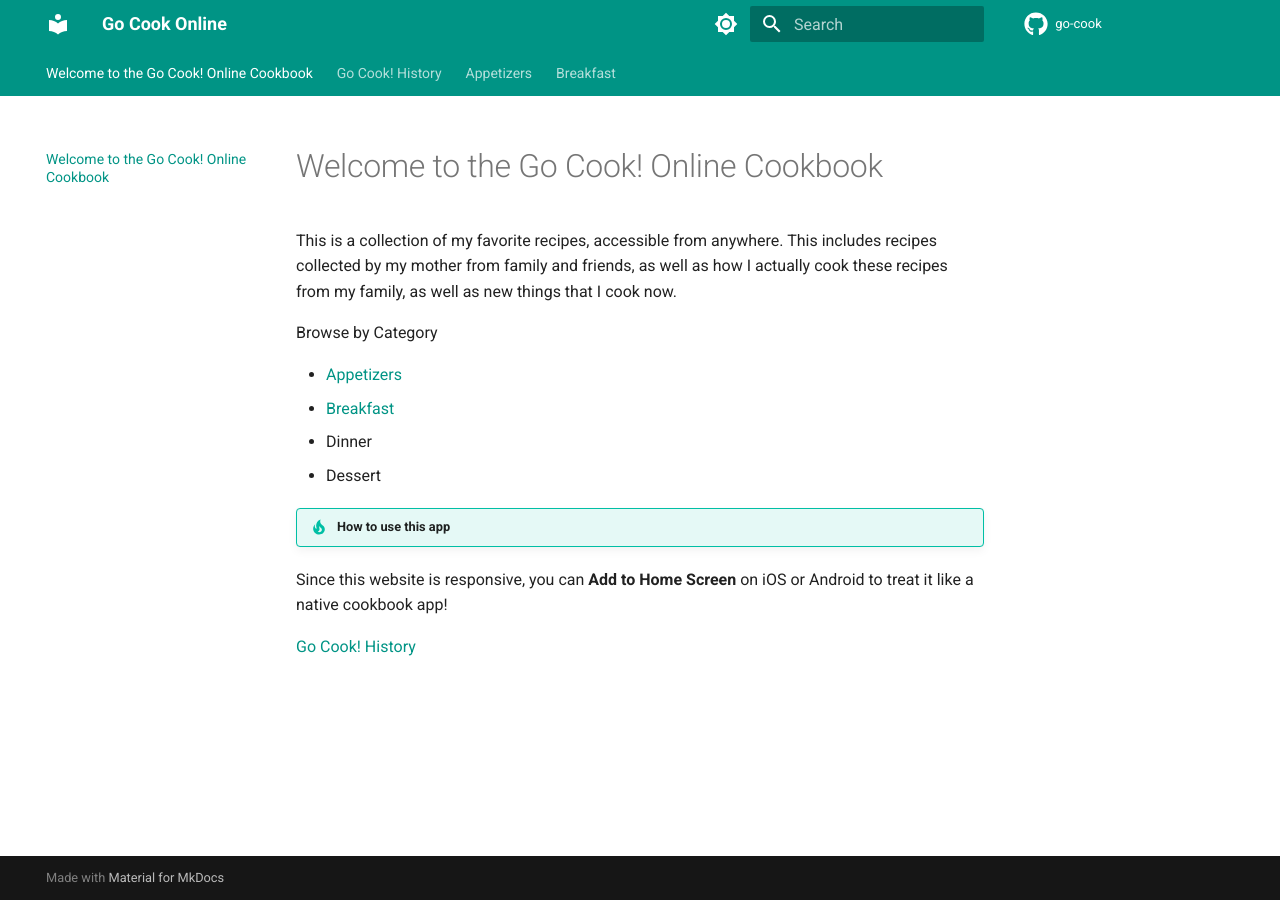
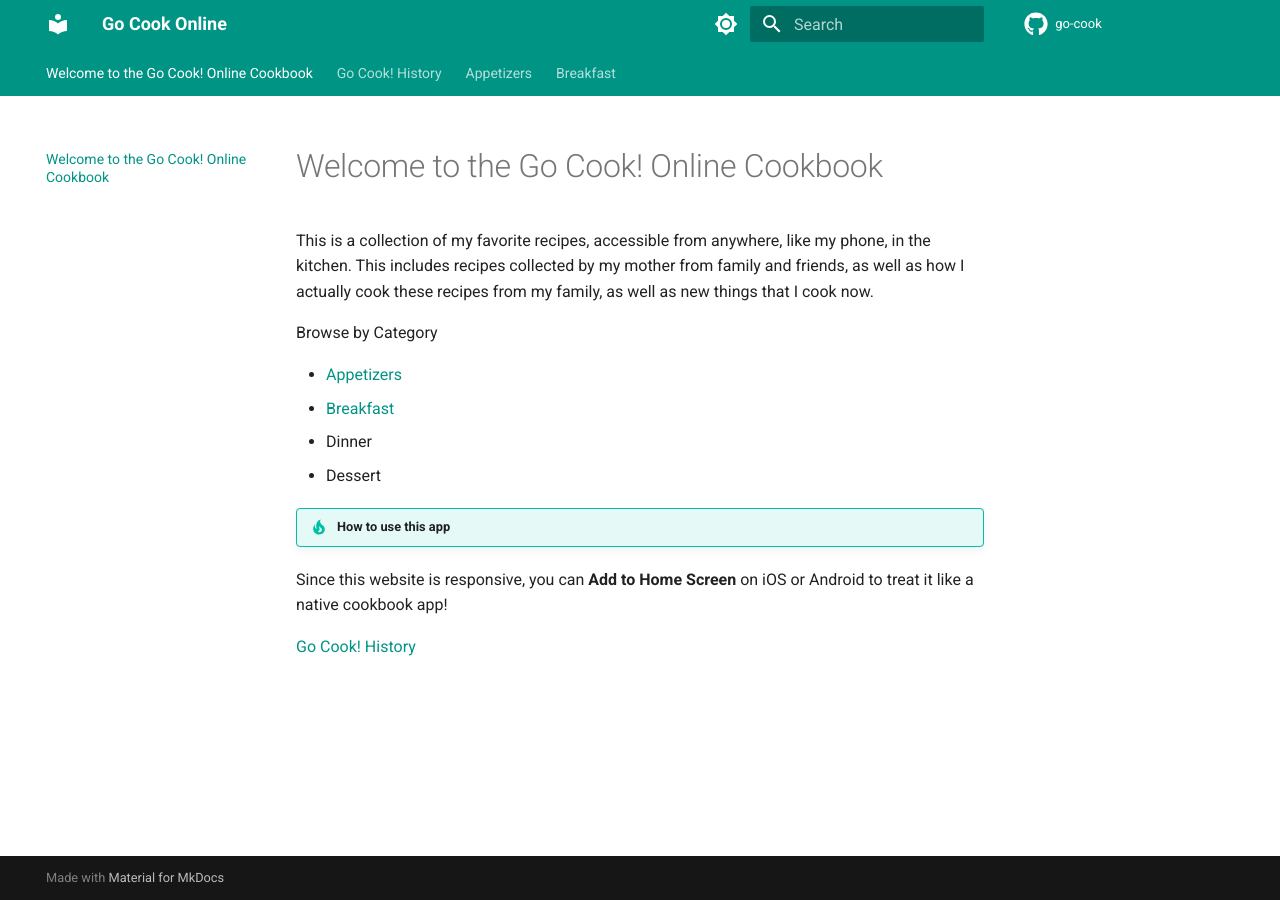
Before and after one commit to tomwillis608/go-cook, an MkDocs documentation site: the page built from cookbook/index.md, in a window 1280 px wide. Built offline with MkDocs 1.6.1 and Material for MkDocs 9.7.7, drawn with Linux system fonts in a browser that asks for light colours; comment, search, counter and statistics services are not loaded.

Commit message:
Statement of intent

```diff
--- a/cookbook/index.md
+++ b/cookbook/index.md
@@ -1,6 +1,8 @@
 # Welcome to the Go Cook! Online Cookbook
 
-This is a collection of my favorite recipes, accessible from anywhere. This includes recipes collected by my mother
+This is a collection of my favorite recipes, accessible from anywhere,
+like my phone, in the kitchen.
+This includes recipes collected by my mother
 from family and friends, as well as how I actually cook these recipes from my family, as well as new things that
 I cook now.
 
```
